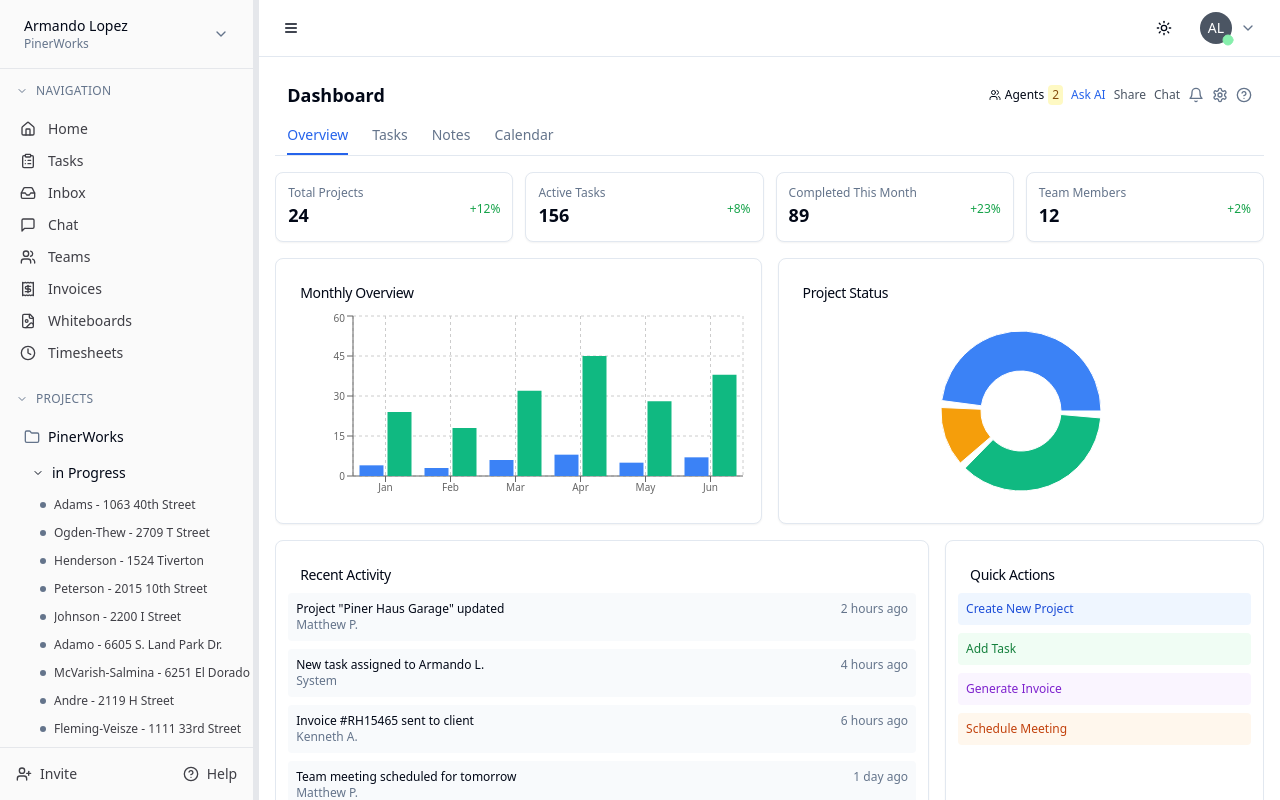
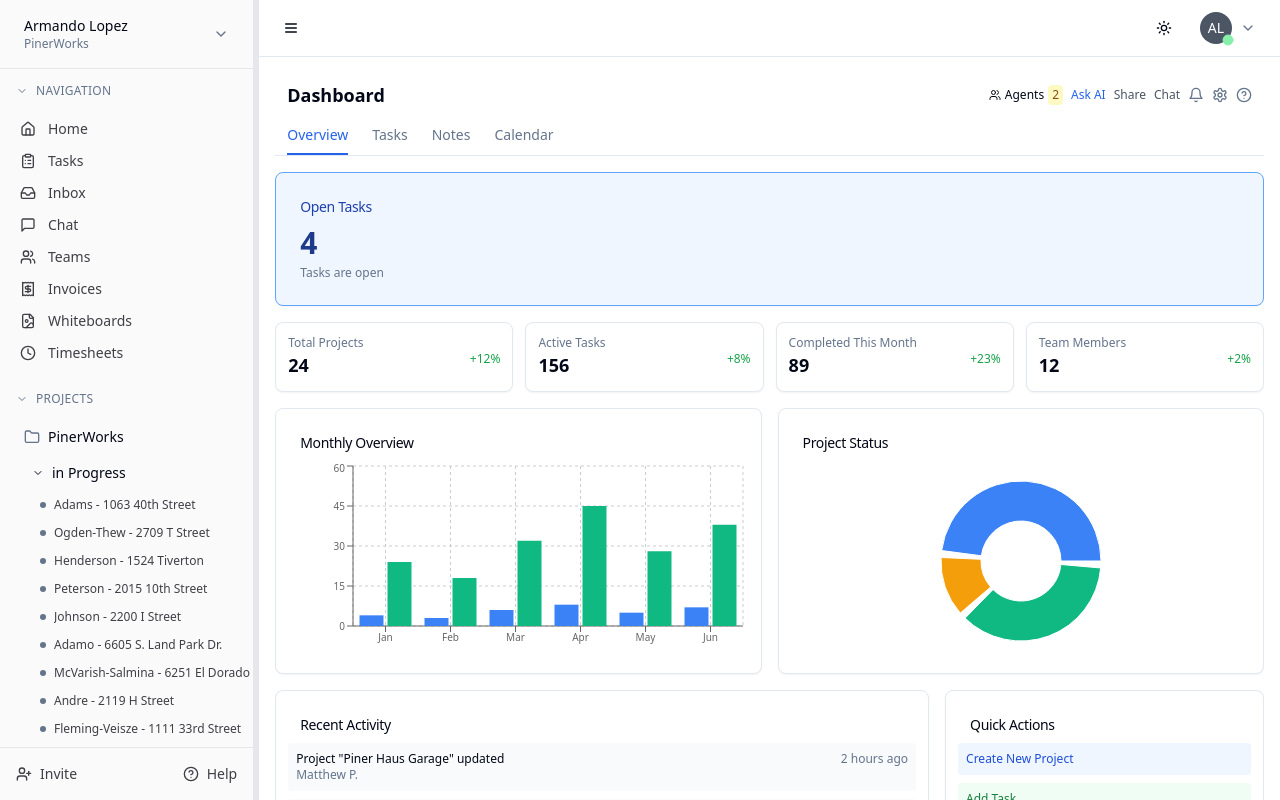
Before and after one commit to mandolon/workspace-dashboard, a React (Vite) app: page /dashboard in a window 1280 px wide. Built offline with nearby package versions, Linux system fonts and the light colour scheme.

Commit message:
feat: Add open tasks summary card
Adds a card to the home page (Dashboard) to display a summary of open tasks.

```diff
--- a/src/components/dashboard/DashboardContent.tsx
+++ b/src/components/dashboard/DashboardContent.tsx
@@ -1,8 +1,8 @@
-
 import React from 'react';
 import { Card, CardContent, CardHeader, CardTitle } from '@/components/ui/card';
 import { BarChart, Bar, XAxis, YAxis, CartesianGrid, Tooltip, ResponsiveContainer, LineChart, Line, PieChart, Pie, Cell } from 'recharts';
 import DashboardStats from './DashboardStats';
+import OpenTasksSummaryCard from "./OpenTasksSummaryCard";
 
 const DashboardContent = () => {
   const monthlyData = [
@@ -29,6 +29,7 @@ const DashboardContent = () => {
 
   return (
     <div className="space-y-4">
+      <OpenTasksSummaryCard />
       <DashboardStats />
 
       <div className="grid grid-cols-1 lg:grid-cols-2 gap-4">
--- /dev/null
+++ b/src/components/dashboard/OpenTasksSummaryCard.tsx
@@ -0,0 +1,33 @@
+
+import React from "react";
+import { Card, CardContent, CardHeader, CardTitle } from "@/components/ui/card";
+import { getTasksWithProjectNames } from "@/data/taskData";
+
+const OpenTasksSummaryCard = () => {
+  // Open = "not completed" and not deleted or archived
+  const tasks = getTasksWithProjectNames();
+  const openTasksCount = tasks.filter(
+    (task) =>
+      task.status !== "completed" &&
+      !task.archived &&
+      !task.deletedAt
+  ).length;
+
+  return (
+    <Card className="border border-blue-400 bg-blue-50">
+      <CardHeader className="pb-2">
+        <CardTitle className="text-sm font-medium text-blue-800">
+          Open Tasks
+        </CardTitle>
+      </CardHeader>
+      <CardContent className="pt-0">
+        <div className="text-3xl font-bold text-blue-900">{openTasksCount}</div>
+        <div className="text-xs text-muted-foreground mt-1">
+          {openTasksCount === 1 ? "Task is open" : "Tasks are open"}
+        </div>
+      </CardContent>
+    </Card>
+  );
+};
+
+export default OpenTasksSummaryCard;
```
